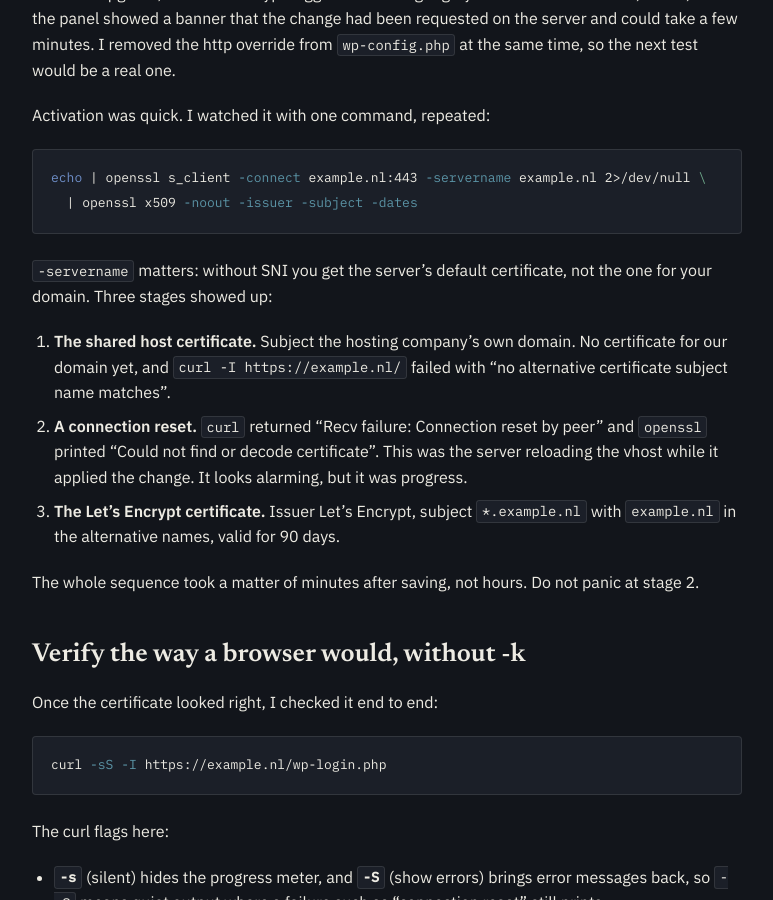
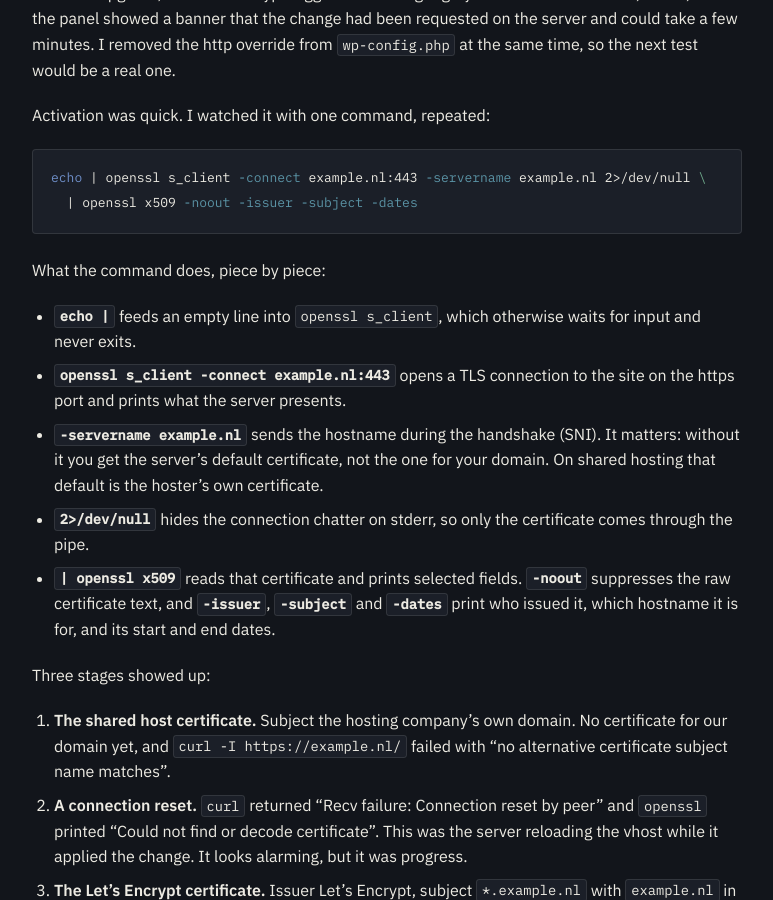
Before and after one commit to wpvillain/wpvillain.github.io, a Jekyll site: the page built from _posts/2026-11-11-shared-hosting-lets-encrypt-greyed-out-wp-config-http-override-openssl-check.markdown, in a window 1280 px wide and 900 px high, scrolled down 2025 px. Shown: the whole window, without its empty margins (96-869 px from the left). Built offline with Jekyll 4.4.1, drawn with Linux system fonts in a browser that asks for light colours; some of the changed text lies outside the part shown.

Commit message:
Explain openssl and dig flags in Let's Encrypt post

````diff
--- a/_posts/2026-11-11-shared-hosting-lets-encrypt-greyed-out-wp-config-http-override-openssl-check.markdown
+++ b/_posts/2026-11-11-shared-hosting-lets-encrypt-greyed-out-wp-config-http-override-openssl-check.markdown
@@ -56,7 +56,15 @@ echo | openssl s_client -connect example.nl:443 -servername example.nl 2>/dev/nu
   | openssl x509 -noout -issuer -subject -dates
 ```
 
-`-servername` matters: without SNI you get the server's default certificate, not the one for your domain. Three stages showed up:
+What the command does, piece by piece:
+
+- **`echo |`** feeds an empty line into `openssl s_client`, which otherwise waits for input and never exits.
+- **`openssl s_client -connect example.nl:443`** opens a TLS connection to the site on the https port and prints what the server presents.
+- **`-servername example.nl`** sends the hostname during the handshake (SNI). It matters: without it you get the server's default certificate, not the one for your domain. On shared hosting that default is the hoster's own certificate.
+- **`2>/dev/null`** hides the connection chatter on stderr, so only the certificate comes through the pipe.
+- **`| openssl x509`** reads that certificate and prints selected fields. **`-noout`** suppresses the raw certificate text, and **`-issuer`**, **`-subject`** and **`-dates`** print who issued it, which hostname it is for, and its start and end dates.
+
+Three stages showed up:
 
 1. **The shared host certificate.** Subject the hosting company's own domain. No certificate for our domain yet, and `curl -I https://example.nl/` failed with "no alternative certificate subject name matches".
 2. **A connection reset.** `curl` returned "Recv failure: Connection reset by peer" and `openssl` printed "Could not find or decode certificate". This was the server reloading the vhost while it applied the change. It looks alarming, but it was progress.
@@ -83,6 +91,8 @@ HTTP 200 with no `-k` means curl trusted the certificate chain. At that moment C
 ```bash
 dig +short example.nl www.example.nl
 ```
+
+`dig` asks DNS for the records of the names you give it, and `+short` prints just the answer, here the IP address for each name.
 
 ## Check for mixed content
 
````
